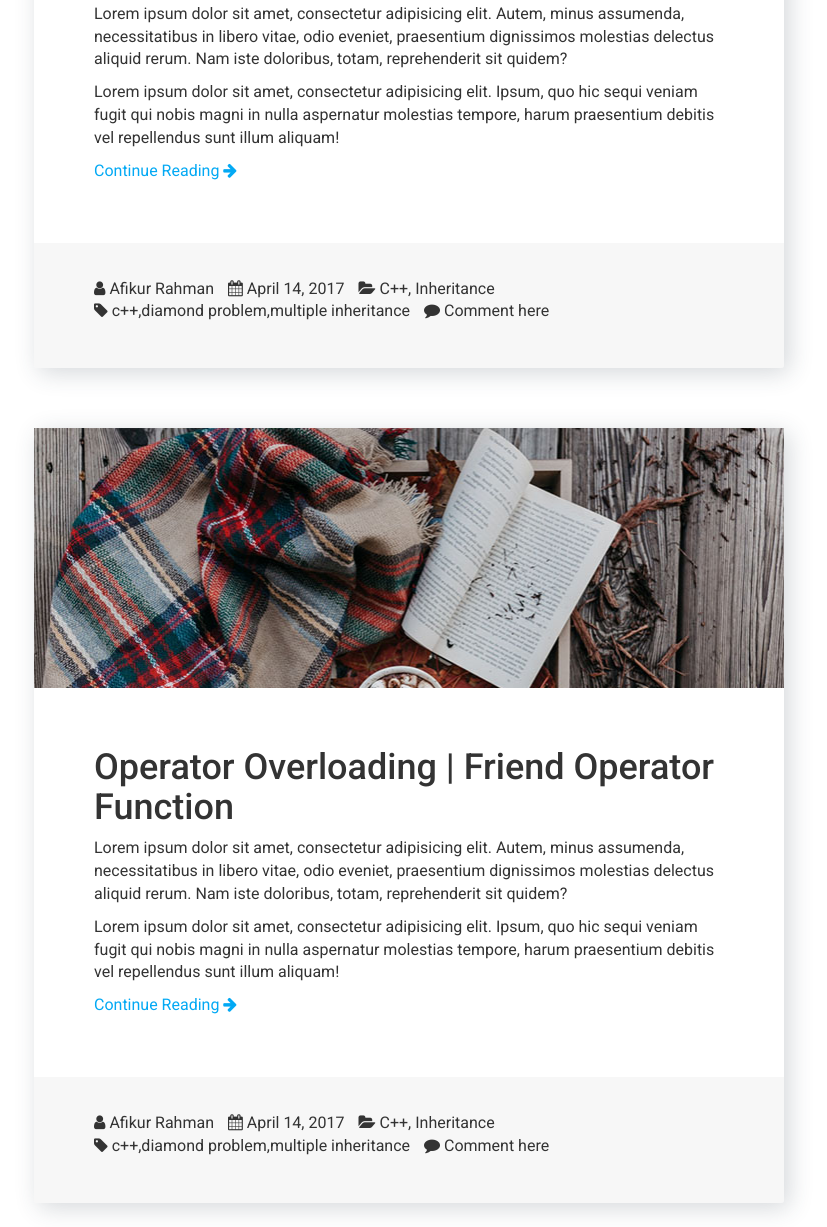
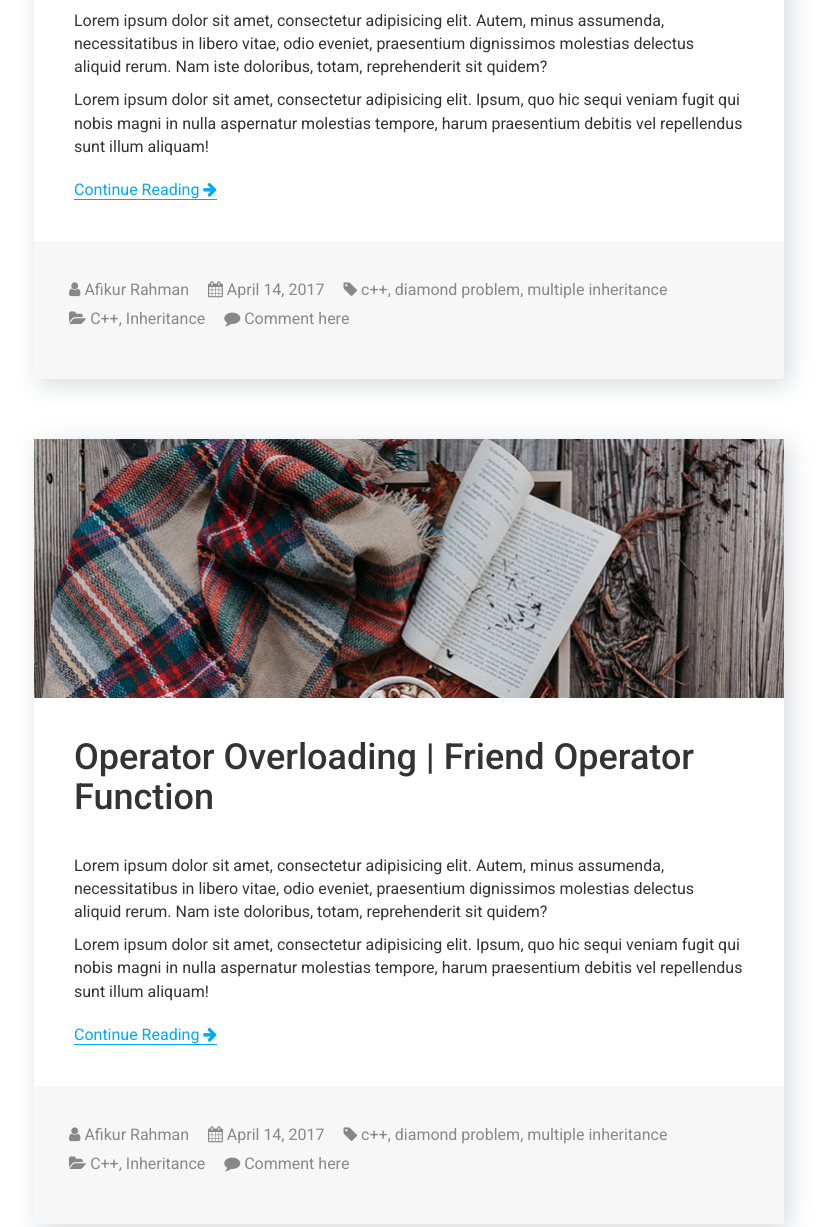
Before and after one commit to afikur/mukto-blog-template, a website: page index.html in a window 1280 px wide. Shown: the part 664-1891 px from the top of the page, without its empty margins (36-863 px from the left). Drawn offline with nearby package versions, Linux system fonts and the light colour scheme.

Commit message:
style article footer and more

```diff
--- a/index.html
+++ b/index.html
@@ -110,7 +110,9 @@
                                     <p>Lorem ipsum dolor sit amet, consectetur adipisicing elit. Autem, minus assumenda, necessitatibus in libero vitae, odio eveniet, praesentium dignissimos molestias delectus aliquid rerum. Nam iste doloribus, totam, reprehenderit sit quidem?</p>
                                     <p>Lorem ipsum dolor sit amet, consectetur adipisicing elit. Ipsum, quo hic sequi veniam fugit qui nobis magni in nulla aspernatur molestias tempore, harum praesentium debitis vel repellendus sunt illum aliquam!</p>
 
-                                    <a href="#" class="continue-reading">Continue Reading <i class="fa fa-arrow-right"></i></a>
+                                    <div class="continue-reading">
+                                        <a href="#">Continue Reading <i class="fa fa-arrow-right"></i></a>
+                                    </div>
                                 </div>
 
                                 <div class="panel-footer">
@@ -123,14 +125,17 @@
                                             <i class="fa fa-calendar"></i>
                                             <span>April 14, 2017</span>
                                         </li>
+
+                                        <li>
+                                            <i class="fa fa-tag"></i>
+                                            <span>c++, diamond problem, multiple inheritance</span>
+                                        </li>
+
                                         <li>
                                             <i class="fa fa-folder-open"></i>
                                             <span>C++, Inheritance</span>
                                         </li>
-                                        <li>
-                                            <i class="fa fa-tag"></i>
-                                            <span>c++,diamond problem,multiple inheritance</span>
-                                        </li>
+
                                         <li>
                                             <i class="fa fa-comment"></i>
                                             <span>Comment here</span>
@@ -151,7 +156,9 @@
                                     <p>Lorem ipsum dolor sit amet, consectetur adipisicing elit. Autem, minus assumenda, necessitatibus in libero vitae, odio eveniet, praesentium dignissimos molestias delectus aliquid rerum. Nam iste doloribus, totam, reprehenderit sit quidem?</p>
                                     <p>Lorem ipsum dolor sit amet, consectetur adipisicing elit. Ipsum, quo hic sequi veniam fugit qui nobis magni in nulla aspernatur molestias tempore, harum praesentium debitis vel repellendus sunt illum aliquam!</p>
 
-                                    <a href="#" class="continue-reading">Continue Reading <i class="fa fa-arrow-right"></i></a>
+                                    <div class="continue-reading">
+                                        <a href="#">Continue Reading <i class="fa fa-arrow-right"></i></a>
+                                    </div>
                                 </div>
 
                                 <div class="panel-footer">
@@ -164,14 +171,18 @@
                                             <i class="fa fa-calendar"></i>
                                             <span>April 14, 2017</span>
                                         </li>
+
+                                        <li>
+                                            <i class="fa fa-tag"></i>
+                                            <span>c++, diamond problem, multiple inheritance</span>
+                                        </li>
+
+
                                         <li>
                                             <i class="fa fa-folder-open"></i>
                                             <span>C++, Inheritance</span>
                                         </li>
-                                        <li>
-                                            <i class="fa fa-tag"></i>
-                                            <span>c++,diamond problem,multiple inheritance</span>
-                                        </li>
+
                                         <li>
                                             <i class="fa fa-comment"></i>
                                             <span>Comment here</span>
@@ -192,7 +203,9 @@
                                     <p>Lorem ipsum dolor sit amet, consectetur adipisicing elit. Autem, minus assumenda, necessitatibus in libero vitae, odio eveniet, praesentium dignissimos molestias delectus aliquid rerum. Nam iste doloribus, totam, reprehenderit sit quidem?</p>
                                     <p>Lorem ipsum dolor sit amet, consectetur adipisicing elit. Ipsum, quo hic sequi veniam fugit qui nobis magni in nulla aspernatur molestias tempore, harum praesentium debitis vel repellendus sunt illum aliquam!</p>
 
-                                    <a href="#" class="continue-reading">Continue Reading <i class="fa fa-arrow-right"></i></a>
+                                    <div class="continue-reading">
+                                        <a href="#">Continue Reading <i class="fa fa-arrow-right"></i></a>
+                                    </div>
                                 </div>
 
                                 <div class="panel-footer">
@@ -206,12 +219,12 @@
                                             <span>April 14, 2017</span>
                                         </li>
                                         <li>
+                                            <i class="fa fa-tag"></i>
+                                            <span>c++,diamond problem,multiple inheritance</span>
+                                        </li>
+                                        <li>
                                             <i class="fa fa-folder-open"></i>
                                             <span>C++, Inheritance</span>
-                                        </li>
-                                        <li>
-                                            <i class="fa fa-tag"></i>
-                                            <span>c++,diamond problem,multiple inheritance</span>
                                         </li>
                                         <li>
                                             <i class="fa fa-comment"></i>
--- a/src/components/_article.scss
+++ b/src/components/_article.scss
@@ -20,20 +20,42 @@
 		}
 
 		.panel-body {
-			padding: $primary-padding;
+			padding: $primary-padding/1.5;
+			line-height: 1.45em;
 
 			h1 {
 				margin-top: 0;
+				margin-bottom: 1em;
 			}
+
 		}
 
 		.panel-footer {
-			padding: 35px $primary-padding;
+			padding: 35px $primary-padding/1.5;
 			border-top: 0;
 			background-color: $article-footer-background-color;
+			color: #888;
+
+			ul li {
+				padding: 3px 15px 3px 0;
+			}
 		}
 		.continue-reading {
-			color: $primary-color;
+			margin-top: 20px;
+			a {
+				// font-size: 1.125em;
+				color: $primary-color;
+				border-bottom: 1px solid $primary-color;
+
+				i.fa {
+					border: 0;
+				}
+
+				&:hover {
+					color: lighten($primary-color, 20);
+					text-decoration: none;
+				}
+			}
 		}
 	}
 }
```
Also changed, not shown: dist/app.css.
